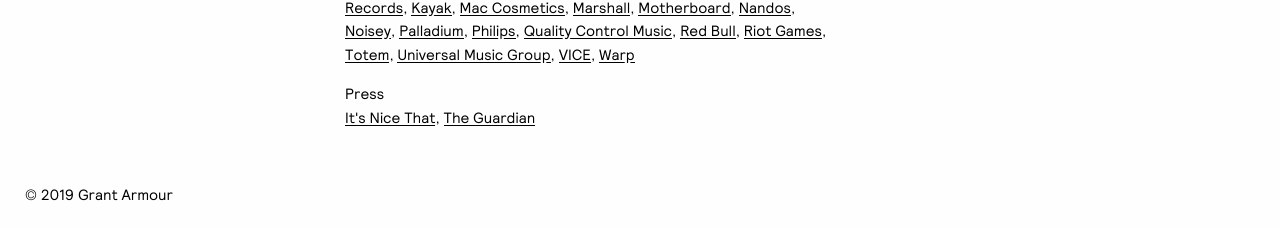
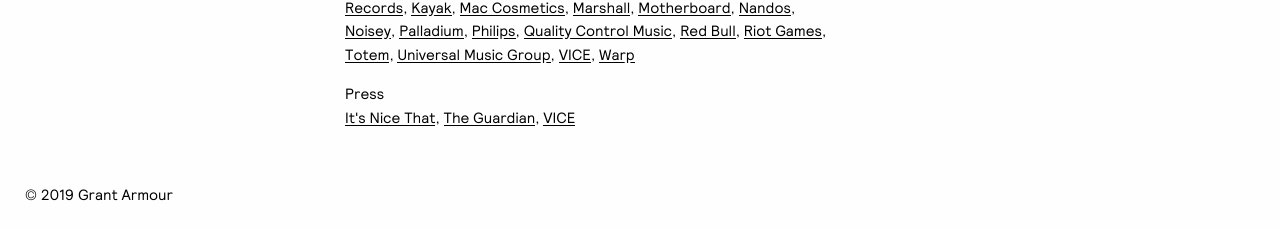
Before and after one commit to garethjohnsdesign/grantarmour.com, a Jekyll site: the page built from info.md, in a window 1280 px wide. Shown: the part 928-1157 px from the top of the page. Built offline with Jekyll 4.4.1, drawn with Linux system fonts in a browser that asks for light colours.

Commit message:
Updated Info

```diff
--- a/info.md
+++ b/info.md
@@ -56,6 +56,8 @@ press:
   link: https://www.itsnicethat.com/articles/response-and-responsibility-make-the-world-greta-again-film-030719
 - title: The Guardian
   link: https://www.theguardian.com/tv-and-radio/2019/jan/09/wednesday-best-tv-ballet-bullets-bradley-walsh-son-breaking-dad-bikers
+- title: VICE
+  link: https://www.vice.com/en_uk/article/kzm3de/the-teenage-girls-building-their-own-ballet-school-in-a-rio-favela
 showreel: 84112969
 layout: info
 ---
```
